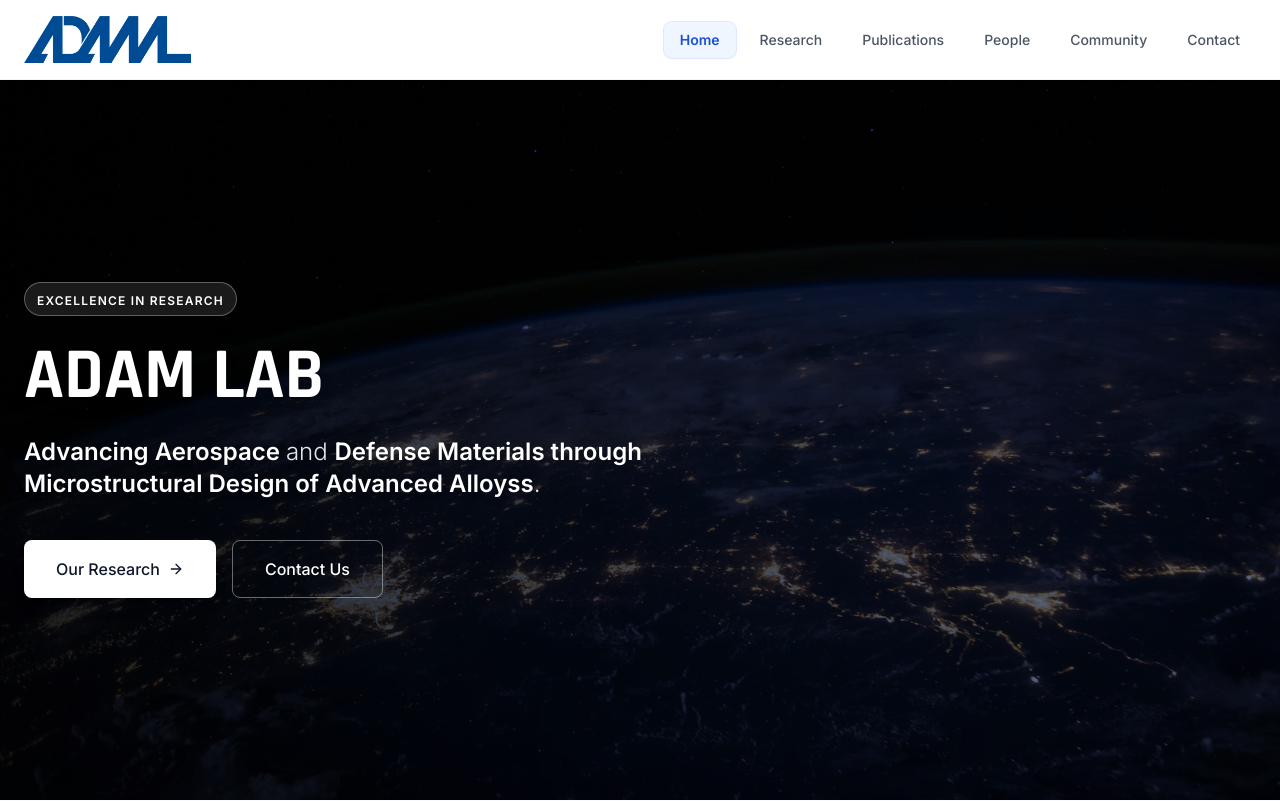
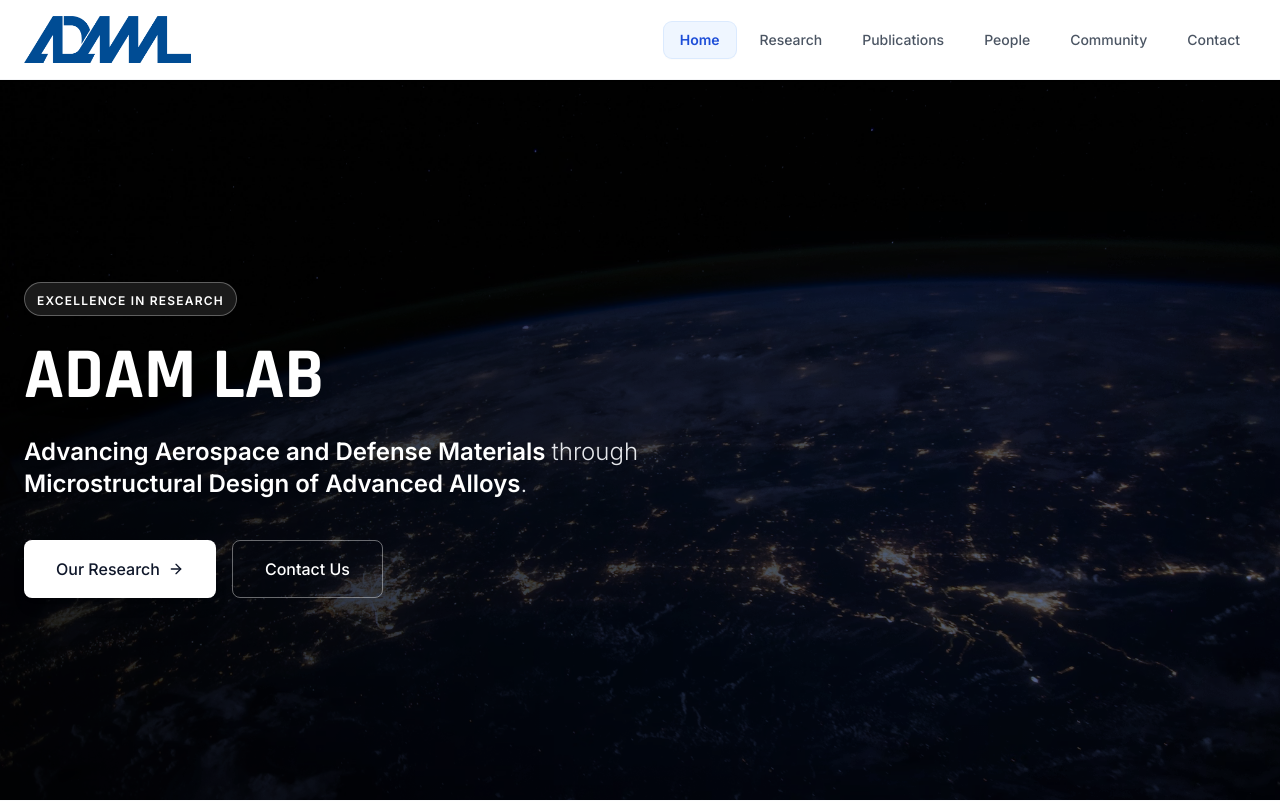
Before and after one commit to yooyjsj-spec/yooyjsj-spec.github.io, a React (Vite) app: page /research in a window 1280 px wide. Shown: the top 801 px of the page. Built offline with nearby package versions, Linux system fonts and the light colour scheme.

Commit message:
naming
naming

```diff
--- a/src/pages/Home.tsx
+++ b/src/pages/Home.tsx
@@ -37,7 +37,7 @@ export const Home: React.FC = () => {
                 ADAM LAB
               </h1>
               <p className="text-xl md:text-2xl text-gray-200 font-light max-w-2xl mb-10 leading-relaxed drop-shadow-md">
-                <span className="font-semibold text-white">Advancing Aerospace </span> and <span className="font-semibold text-white">Defense Materials through Microstructural Design of Advanced Alloyss</span>.
+                <span className="font-semibold text-white">Advancing Aerospace and Defense Materials </span> through <span className="font-semibold text-white"> Microstructural Design of Advanced Alloys</span>.
               </p>
               <div className="flex flex-col sm:flex-row gap-4">
                 <Link to="/research" className="px-8 py-4 bg-white text-primary-900 rounded-lg font-medium shadow-lg hover:shadow-xl hover:bg-gray-50 transition-all flex items-center justify-center gap-2 group">
```
